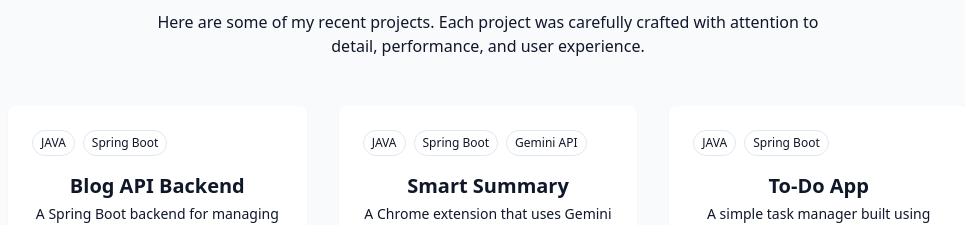
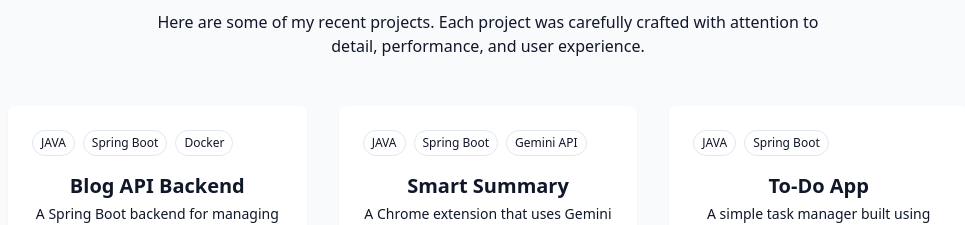
Before and after one commit to imsunnnyyy/Portfolio, a React (Vite) app: page / in a window 1280 px wide. Shown: the part 3260-3485 px from the top of the page, without its empty margins (152-1117 px from the left). Built offline with nearby package versions, Linux system fonts and the light colour scheme.

Commit message:
Update ProjectsSection.jsx

```diff
--- a/src/components/ProjectsSection.jsx
+++ b/src/components/ProjectsSection.jsx
@@ -6,7 +6,7 @@ const projects = [
     title: "Blog API Backend",
     description: "A Spring Boot backend for managing blog posts with full CRUD support.",
     image: "/projects/project2.png",
-    tags: ["JAVA", "Spring Boot"],
+    tags: ["JAVA", "Spring Boot", "Docker"],
     demoUrl: "https://blog-app-backend.up.railway.app/",
     githubUrl: "https://github.com/imsunnnyyy?tab=repositories",
   },
```
